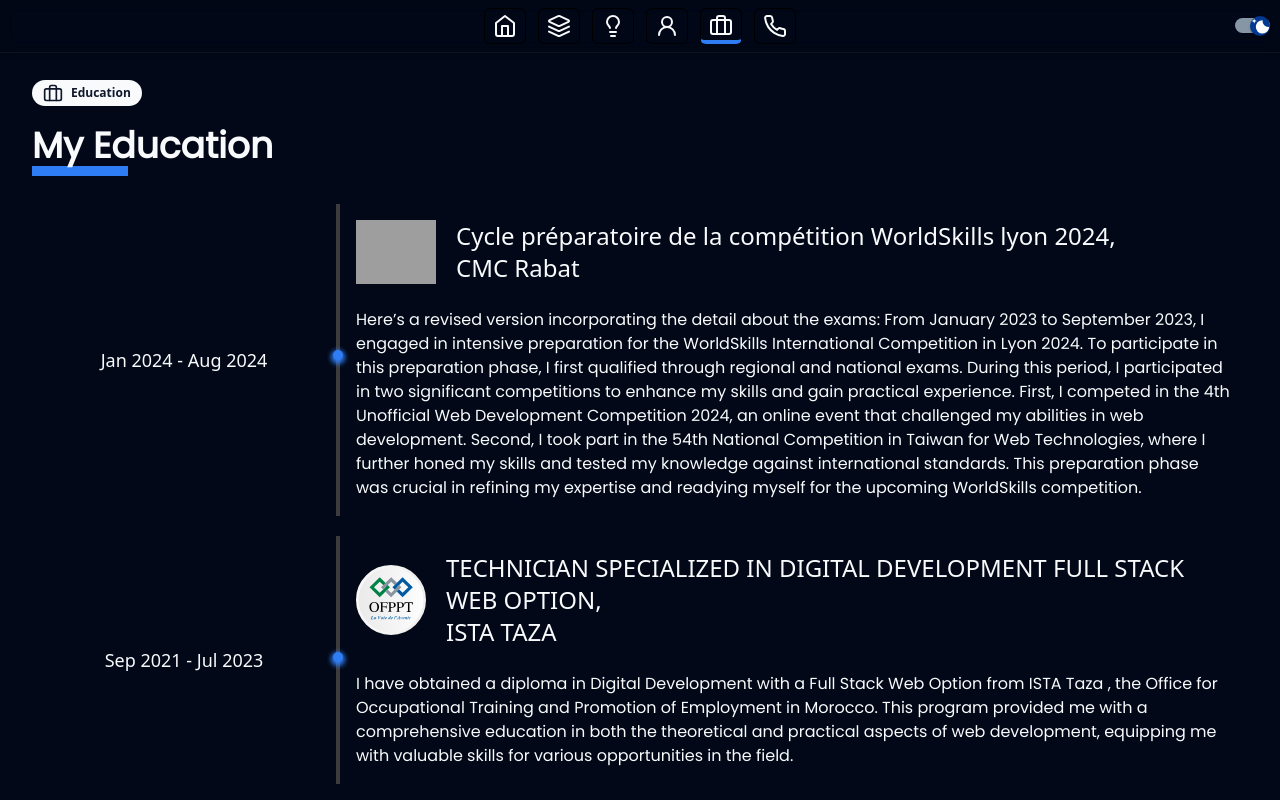
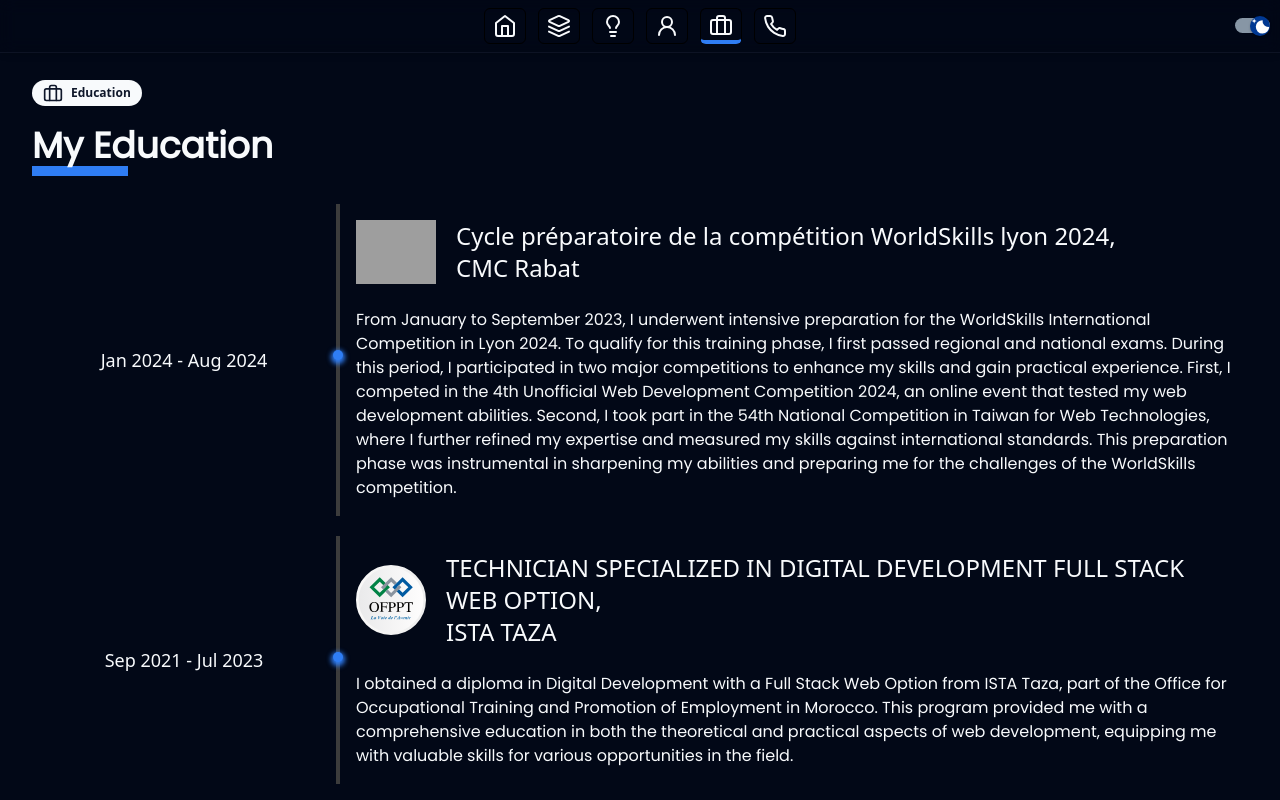
Before and after one commit to baderlt/portfolio, a Next.js app: page /education in a window 1280 px wide. Built offline with nearby package versions, Linux system fonts and the light colour scheme; grey boxes are pictures that could not be loaded.

Commit message:
description od cycle preparation

```diff
--- a/src/app/education/page.tsx
+++ b/src/app/education/page.tsx
@@ -28,13 +28,11 @@ const educationPage = () => {
 
           <Education_Description>
 
-Here’s a revised version incorporating the detail about the exams:
+          From January to September 2023, I underwent intensive preparation for the WorldSkills International Competition in Lyon 2024. To qualify for this training phase, I first passed regional and national exams. During this period, I participated in two major competitions to enhance my skills and gain practical experience.
 
-From January 2023 to September 2023, I engaged in intensive preparation for the WorldSkills International Competition in Lyon 2024. To participate in this preparation phase, I first qualified through regional and national exams. During this period, I participated in two significant competitions to enhance my skills and gain practical experience.
+First, I competed in the 4th Unofficial Web Development Competition 2024, an online event that tested my web development abilities. Second, I took part in the 54th National Competition in Taiwan for Web Technologies, where I further refined my expertise and measured my skills against international standards.
 
-First, I competed in the 4th Unofficial Web Development Competition 2024, an online event that challenged my abilities in web development. Second, I took part in the 54th National Competition in Taiwan for Web Technologies, where I further honed my skills and tested my knowledge against international standards.
-
-This preparation phase was crucial in refining my expertise and readying myself for the upcoming WorldSkills competition.
+This preparation phase was instrumental in sharpening my abilities and preparing me for the challenges of the WorldSkills competition.
 
           </Education_Description>
           </div>
@@ -53,12 +51,10 @@ This preparation phase was crucial in refining my expertise and readying myself
             </div>
 
           <Education_Description>
-              I have obtained a diploma in Digital Development with a Full Stack
-              Web Option from ISTA Taza , the Office for Occupational Training
-              and Promotion of Employment in Morocco. This program provided me
-              with a comprehensive education in both the theoretical and
-              practical aspects of web development, equipping me with valuable
-              skills for various opportunities in the field.
+          I obtained a diploma in Digital Development with a Full Stack Web Option from ISTA Taza,
+          part of the Office for Occupational Training and Promotion of Employment in Morocco.
+           This program provided me with a comprehensive education in both the theoretical and practical aspects of web development,
+           equipping me with valuable skills for various opportunities in the field.
 
           </Education_Description>
           </div>
```
